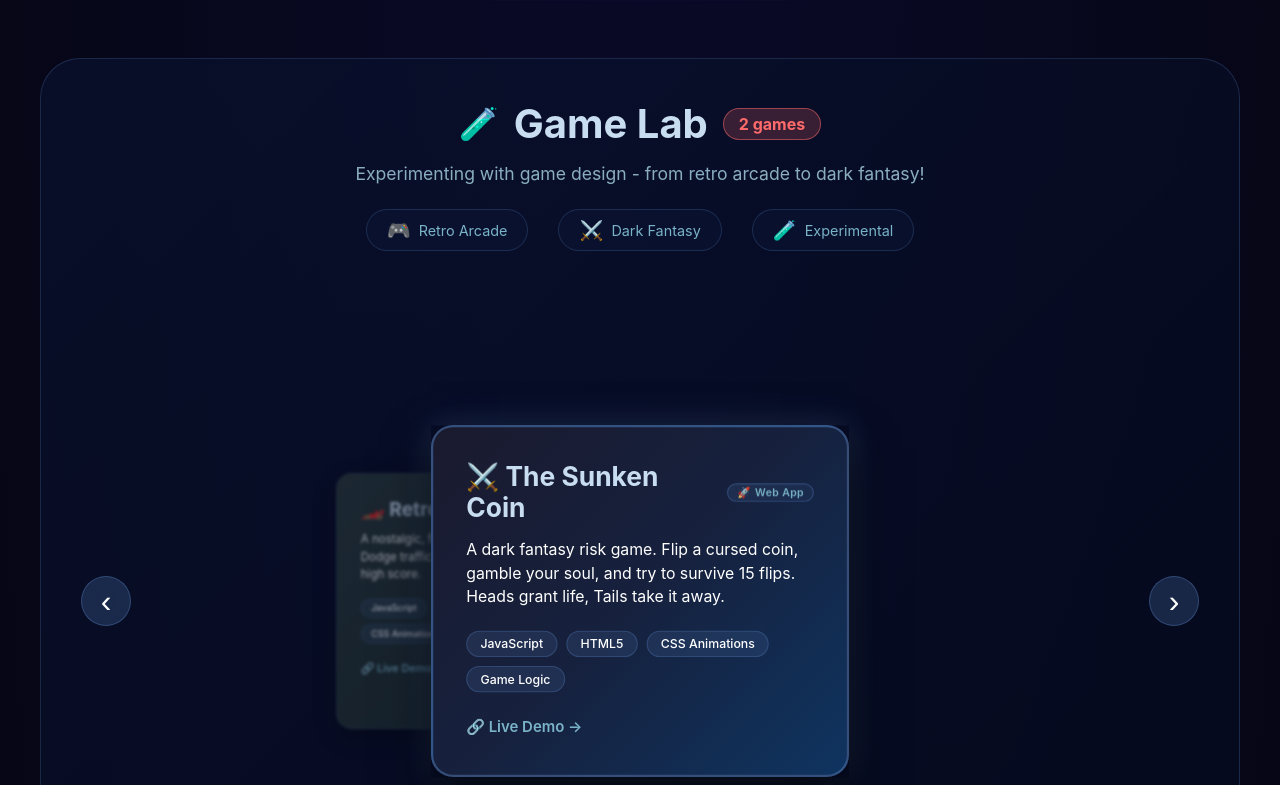
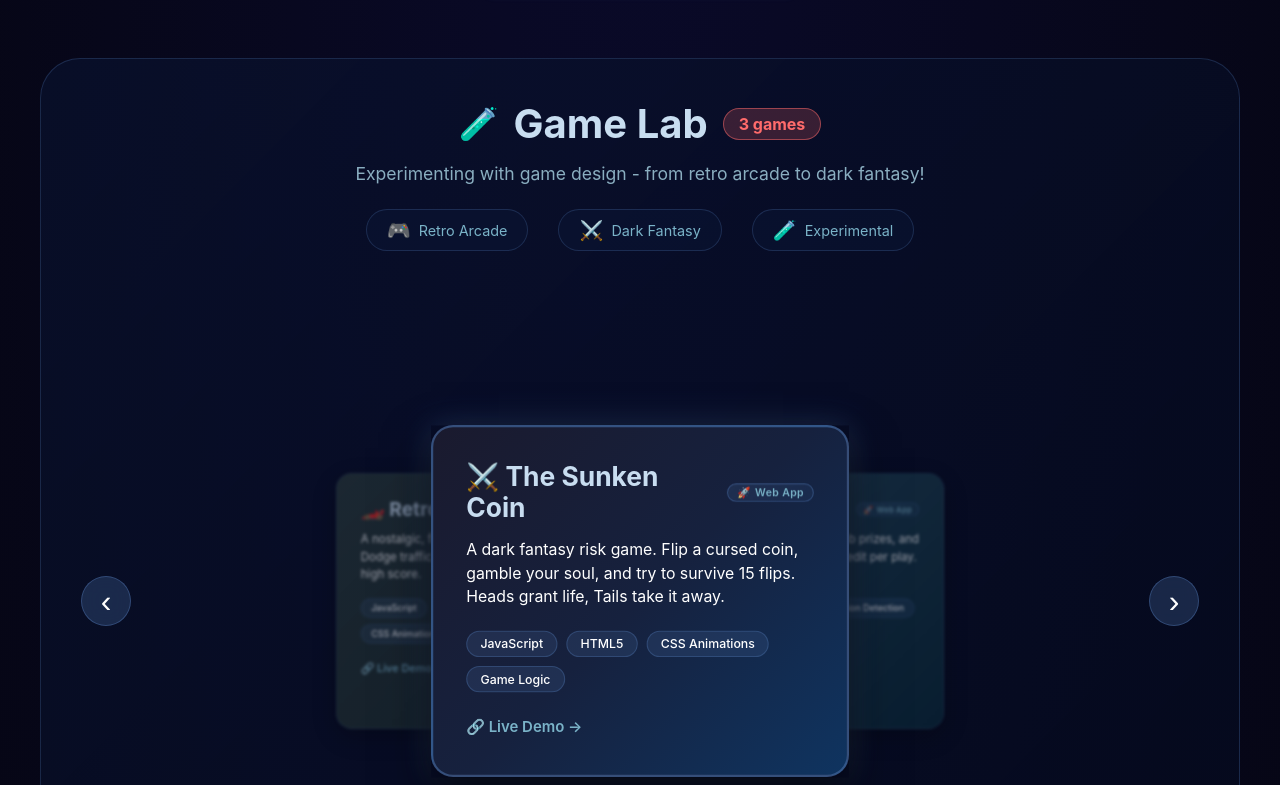
Before and after one commit to Vengefulcookie/vcookie-portfolio, a React (Create React App) app: page / in a window 1280 px wide. Shown: the part 555-1340 px from the top of the page. Built offline with nearby package versions, Linux system fonts and the light colour scheme.

Commit message:
Added claw machine to game collection

```diff
--- a/src/components/GameCollection.css
+++ b/src/components/GameCollection.css
@@ -263,3 +263,9 @@
     color: #c39bd3;
     border: 1px solid rgba(155, 89, 182, 0.5);
 }
+
+.badge-claw {
+    background: rgba(64, 224, 208, 0.3);
+    color: #40e0d0;
+    border: 1px solid rgba(64, 224, 208, 0.5);
+}
--- a/src/components/GameCollection.js
+++ b/src/components/GameCollection.js
@@ -12,6 +12,10 @@ function GameCollection({ projects }) {
     if (allGames.length === 0) return null;
 
     const getGameBadge = (category, title) => {
+
+    if (title.includes('Claw')) {
+        return { icon: "🦀", label: "Arcade Sim", class: "badge-claw" };
+    }
     if (category === 'retro') {
         return { icon: "🎮", label: "Retro Arcade", class: "badge-retro" };
     }
--- a/src/data/projects.js
+++ b/src/data/projects.js
@@ -70,7 +70,16 @@ const projects = [
         url: "https://vcookie-the-sunken-coin.netlify.app",
         category: "gameLab",
         gradient: "linear-gradient(135deg, #1a1a2e 0%, #16213e 50%, #0f3460 100%)"
-    }
+    },
+    {
+    id: 9,
+    title: "🦀 Claw Machine",
+    description: "Test your skill! Move the claw, grab prizes, and collect unique stickers. Costs 1 credit per play. Can you win them all?",
+    tech: ["JavaScript", "Canvas API", "Collision Detection", "Game Logic"],
+    url: "https://vcookie-claw-machine.netlify.app",
+    category: "gameLab",
+    gradient: "linear-gradient(135deg, #2a4a5a 0%, #1a3a4a 50%, #0a2a3a 100%)"
+}
 ];
 
 export default projects;
```
Lines whose indentation alone changed are shown as unchanged.
